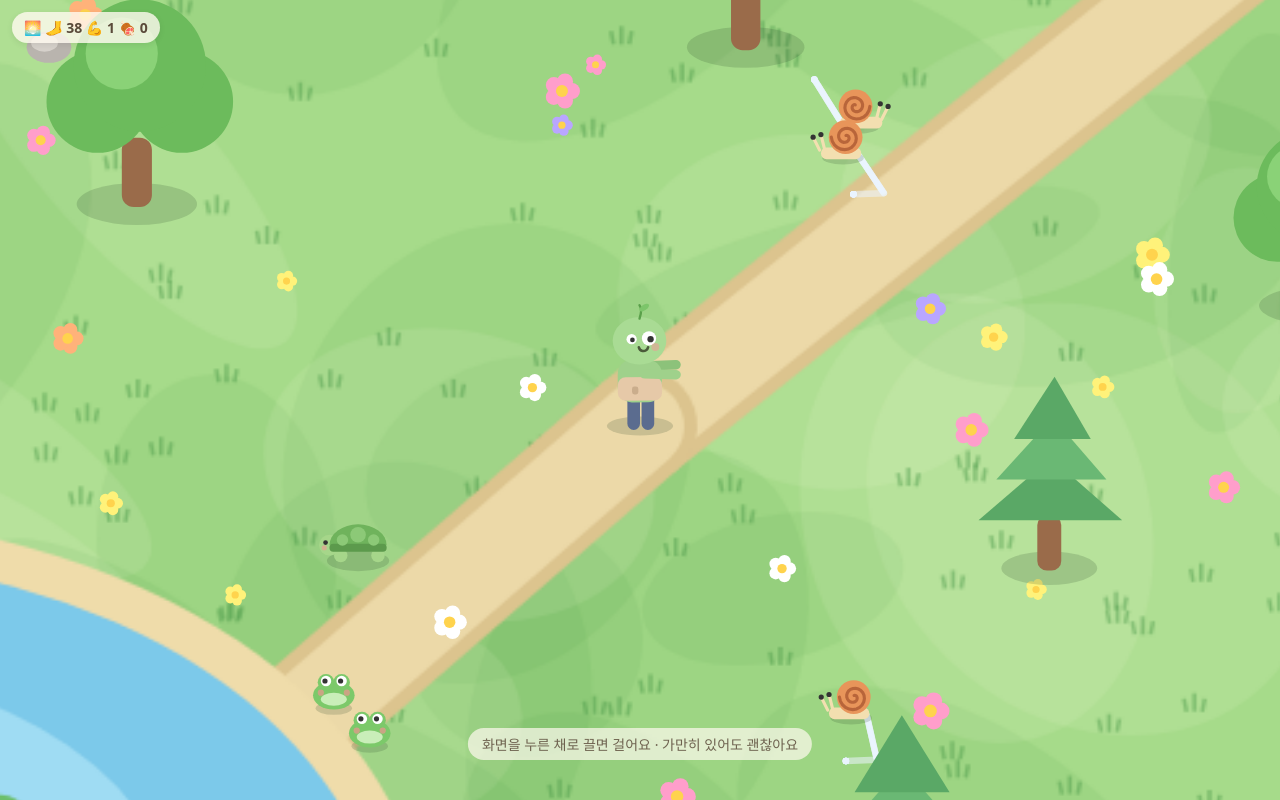
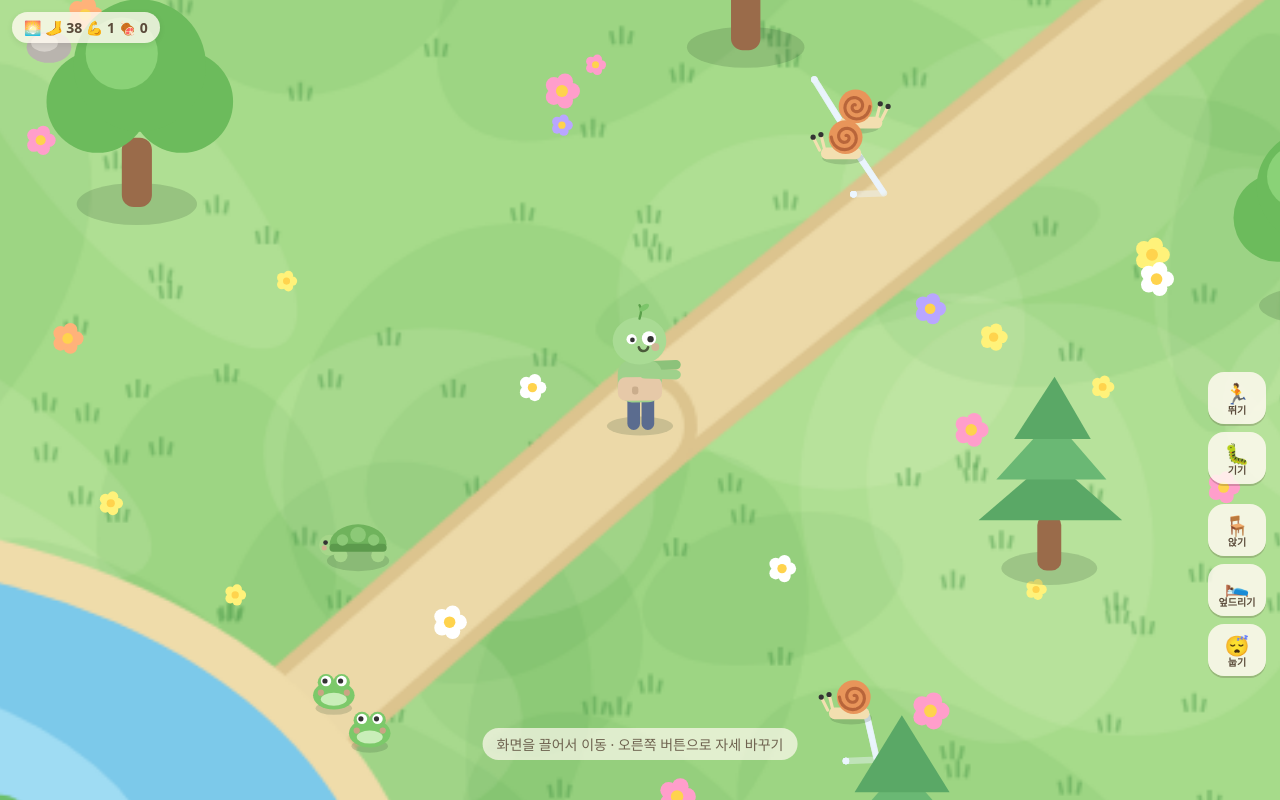
Before and after one commit to zakael31-maker/zombie-game, a plain HTML site: page index.html in a window 1280 px wide. Drawn offline with Linux system fonts and the light colour scheme; animation ran at ten frames a second.

Commit message:
동작을 버튼 조작으로: 앉기/엎드리기/눕기, 기기/뛰기
- 화면 오른쪽 버튼(PC: 1·2·3·C·R)으로 자세와 이동 방식을 직접 선택
- 쉬는 자세는 같은 버튼을 다시 누르거나 움직이면 일어남
- 이동 속도 = 기본 속도(먹을수록 증가) × 기기 0.45 / 걷기 1 / 뛰기 1.7
- 기어가면 생명체가 덜 놀라고, 뛰면 더 놀람
- 자동으로 자세가 바뀌던 기능 제거, 달팽이 자국 짧게

Co-Authored-By: Claude Opus 5.5 <noreply@anthropic.com>

```diff
--- a/index.html
+++ b/index.html
@@ -32,13 +32,34 @@
       background: rgba(255,250,240,0.7); padding: 6px 14px; border-radius: 999px;
       transition: opacity 1s; pointer-events: none; white-space: nowrap; }
     #hint.hide { opacity: 0; }
+    /* 동작 버튼: 오른쪽 세로 줄 (먹기 버튼 위) */
+    #actions { position: fixed; right: calc(env(safe-area-inset-right) + 14px);
+      bottom: calc(env(safe-area-inset-bottom) + 124px);
+      display: flex; flex-direction: column; gap: 8px; }
+    #actions .sep { height: 4px; }
+    #actions button { width: 58px; height: 52px; border-radius: 16px; border: none;
+      background: rgba(255,250,240,0.85); color: #5a4a3a;
+      font-size: 20px; line-height: 1; padding: 4px 0 0;
+      box-shadow: 0 2px 0 rgba(90,74,58,0.25); touch-action: none;
+      display: flex; flex-direction: column; align-items: center; justify-content: center; gap: 2px; }
+    #actions button small { font-size: 10px; font-weight: 700; }
+    #actions button.on { background: #9fd18b; color: #fff; box-shadow: 0 2px 0 #6fae5c; }
+    #actions button:active { transform: translateY(2px); box-shadow: none; }
   </style>
 </head>
 <body>
   <canvas id="game"></canvas>
   <div id="hud"></div>
   <div id="toast"></div>
-  <div id="hint">화면을 누른 채로 끌면 걸어요 · 가만히 있어도 괜찮아요</div>
+  <div id="hint">화면을 끌어서 이동 · 오른쪽 버튼으로 자세 바꾸기</div>
+  <div id="actions">
+    <button data-action="run">🏃<small>뛰기</small></button>
+    <button data-action="crawl">🐛<small>기기</small></button>
+    <div class="sep"></div>
+    <button data-action="sit">🪑<small>앉기</small></button>
+    <button data-action="prone">🛌<small>엎드리기</small></button>
+    <button data-action="lie">😴<small>눕기</small></button>
+  </div>
   <button id="eat">냠!</button>
   <script type="module" src="src/main.js"></script>
 </body>
--- a/src/game/creatures.js
+++ b/src/game/creatures.js
@@ -101,7 +101,8 @@ export function updateCreature(c, state, dt) {
   c.t -= dt;
 
   // 겁 많은 애들은 좀비가 다가오면 도망 (좀비가 가만히 있으면 덜 무서워함)
-  const fleeRange = def.flee * (z.moving ? 1 : 0.55);
+  // 가만히 있거나 살금살금 기어가면 덜 무서워한다
+  const fleeRange = def.flee * (!z.moving ? 0.55 : z.moveMode === 'crawl' ? 0.7 : z.moveMode === 'run' ? 1.3 : 1);
   if (def.flee && dz < fleeRange && c.mode !== 'sleep') {
     c.mode = 'flee';
     c.t = rand(0.6, 1.2);
--- a/src/game/game.js
+++ b/src/game/game.js
@@ -7,10 +7,10 @@ export const DAY_LENGTH = 300; // 하루 = 5분
 const SAVE_KEY = 'zombie-world-save-v1';
 const EAT_RANGE = 30;
 
-// 움직임 단계: 실제 이동 속도가 이 값을 넘으면 걷기/뛰기. 처음(38)에는 기어가기만 가능.
-export const GAIT = { walk: 48, run: 90 };
-// 가만히 있을 때 자세: 몇 초 지나면 바뀌는지
-export const REST = { sit: 6, prone: 14, lie: 25 };
+// 이동 방식별 속도 배율 (기본 속도 z.speed는 먹을수록 늘어난다)
+export const MOVE_MULT = { crawl: 0.45, walk: 1, run: 1.7 };
+// 버튼으로 고르는 쉬는 자세
+export const REST_POSES = ['sit', 'prone', 'lie'];
 
 export function createGame() {
   const world = generateWorld(7);
@@ -27,6 +27,9 @@ export function createGame() {
     eaten: saved?.eaten ?? {},
     traits: saved?.traits ?? [],
     eatAnim: 0,
+    moveMode: 'walk', // walk | crawl | run (버튼으로 전환)
+    restPose: null,   // null | sit | prone | lie (버튼으로 선택)
+    pose: 'stand',
   };
   const state = {
     world, zombie,
@@ -41,36 +44,38 @@ export function createGame() {
   return state;
 }
 
-// input = { x, y } (-1~1 이동 방향), eat = 먹기 버튼 눌림
+// input = { x, y } (-1~1 이동 방향), eat = 먹기 버튼, actions = 누른 동작 버튼들
+// actions: 'sit' | 'prone' | 'lie' (같은 버튼 다시 누르면 일어남), 'crawl' | 'run' (켜고 끄기)
 export function updateGame(state, dt, input) {
   state.time += dt;
   state.events.length = 0;
   const z = state.zombie;
 
-  // 이동
+  for (const a of input.actions || []) {
+    if (REST_POSES.includes(a)) z.restPose = z.restPose === a ? null : a;
+    else if (a === 'crawl' || a === 'run') z.moveMode = z.moveMode === a ? 'walk' : a;
+  }
+
+  // 이동 (움직이기 시작하면 쉬던 자세에서 일어난다)
   const len = Math.hypot(input.x, input.y);
   z.moving = len > 0.1 && z.eatAnim <= 0;
   if (z.moving) {
-    const k = Math.min(1, len);
+    z.restPose = null;
+    const k = Math.min(1, len); // 조이스틱을 살짝 밀면 느리게
     const dx = (input.x / len) * k, dy = (input.y / len) * k;
-    const sp = z.speed * dt;
+    const sp = z.speed * MOVE_MULT[z.moveMode] * dt;
     const nx = z.x + dx * sp, ny = z.y + dy * sp;
     if (!isBlocked(state.world, nx, ny, 11)) { z.x = nx; z.y = ny; }
     else if (!isBlocked(state.world, nx, z.y, 11)) z.x = nx;
     else if (!isBlocked(state.world, z.x, ny, 11)) z.y = ny;
     if (Math.abs(dx) > 0.1) z.facing = Math.sign(dx);
-    const cur = z.speed * k; // 조이스틱을 살짝 밀면 느리게
-    z.gait = cur >= GAIT.run ? 'run' : cur >= GAIT.walk ? 'walk' : 'crawl';
-    z.walkAnim += dt * (z.gait === 'crawl' ? 5 : 3 + cur / 12);
+    const cur = z.speed * MOVE_MULT[z.moveMode] * k;
+    z.walkAnim += dt * (z.moveMode === 'crawl' ? 3 + cur / 6 : 3 + cur / 12);
     z.idleTime = 0;
   } else {
     z.idleTime += dt;
-    z.gait = 'idle';
   }
-  z.pose = z.moving ? z.gait
-    : z.idleTime > REST.lie ? 'lie'
-    : z.idleTime > REST.prone ? 'prone'
-    : z.idleTime > REST.sit ? 'sit' : 'stand';
+  z.pose = z.moving ? z.moveMode : (z.restPose || 'stand');
   z.eatAnim = Math.max(0, z.eatAnim - dt);
 
   // 생명체
--- a/src/input/input.js
+++ b/src/input/input.js
@@ -1,14 +1,22 @@
 // 입력: 폰은 화면 아무 곳이나 눌러서 끌면 조이스틱, PC는 WASD/방향키 + 스페이스(먹기)
-export function createInput(canvas, eatButton) {
+// 동작 버튼: 화면의 [data-action] 버튼, PC는 1 앉기 · 2 엎드리기 · 3 눕기 · C 기어가기 · R 뛰기
+const KEY_ACTIONS = { Digit1: 'sit', Digit2: 'prone', Digit3: 'lie', KeyC: 'crawl', KeyR: 'run' };
+
+export function createInput(canvas, eatButton, actionButtons = []) {
   const keys = new Set();
   const stick = { active: false, id: null, ox: 0, oy: 0, x: 0, y: 0 };
   let eatQueued = false;
+  const actions = [];
   const RADIUS = 55;
 
   window.addEventListener('keydown', (e) => {
     keys.add(e.code);
     if (e.code === 'Space') { eatQueued = true; e.preventDefault(); }
+    if (KEY_ACTIONS[e.code] && !e.repeat) actions.push(KEY_ACTIONS[e.code]);
   });
+  for (const b of actionButtons) {
+    b.addEventListener('pointerdown', (e) => { actions.push(b.dataset.action); e.preventDefault(); });
+  }
   window.addEventListener('keyup', (e) => keys.delete(e.code));
   window.addEventListener('blur', () => keys.clear());
 
@@ -51,7 +59,7 @@ export function createInput(canvas, eatButton) {
       if (stick.active) { x += stick.x; y += stick.y; }
       const eat = eatQueued;
       eatQueued = false;
-      return { x, y, eat };
+      return { x, y, eat, actions: actions.splice(0) };
     },
   };
 }
--- a/src/main.js
+++ b/src/main.js
@@ -11,7 +11,8 @@ const hint = document.getElementById('hint');
 
 const state = createGame();
 const renderer = createRenderer(canvas, state);
-const input = createInput(canvas, eatBtn);
+const actionBtns = [...document.querySelectorAll('[data-action]')];
+const input = createInput(canvas, eatBtn, actionBtns);
 window.__game = state; // 개발용: 브라우저 콘솔에서 상태 확인
 // 개발용: 화면이 백그라운드여도 n프레임 강제로 진행
 window.__step = (n = 1, dt = 1 / 60) => {
@@ -53,6 +54,12 @@ function frame(now) {
   if (toastTimer <= 0) toast.classList.remove('show');
 
   eatBtn.classList.toggle('show', !!state.nearEdible);
+  // 지금 켜져 있는 자세/이동 방식 버튼 표시
+  const z = state.zombie;
+  for (const b of actionBtns) {
+    const a = b.dataset.action;
+    b.classList.toggle('on', z.restPose === a || z.moveMode === a);
+  }
   hudTimer -= dt;
   if (hudTimer <= 0) { updateHud(); hudTimer = 0.25; }
   requestAnimationFrame(frame);
--- a/src/render/canvas2d.js
+++ b/src/render/canvas2d.js
@@ -703,9 +703,9 @@ export function createRenderer(canvas, state) {
       if (!tr) { tr = []; trails.set(c.id, tr); }
       const lastP = tr[tr.length - 1];
       if (!lastP || Math.hypot(lastP.x - c.x, lastP.y - c.y) > 3) tr.push({ x: c.x - c.facing * 6, y: c.y - 1, t });
-      while (tr.length && t - tr[0].t > 40) tr.shift();
+      while (tr.length && t - tr[0].t > 12) tr.shift();
       for (let i = 1; i < tr.length; i++) {
-        const a = 1 - (t - tr[i].t) / 40;
+        const a = 1 - (t - tr[i].t) / 12;
         ctx.strokeStyle = `rgba(235,245,255,${a * 0.6})`;
         ctx.lineWidth = 2.5;
         ctx.beginPath(); ctx.moveTo(tr[i - 1].x, tr[i - 1].y); ctx.lineTo(tr[i].x, tr[i].y); ctx.stroke();
```
